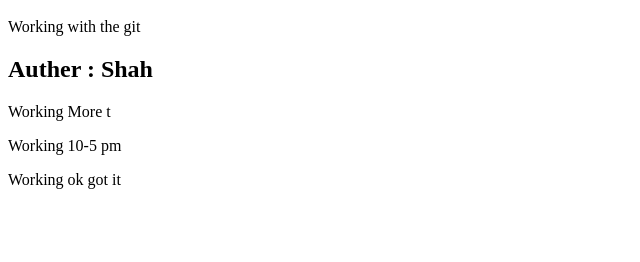
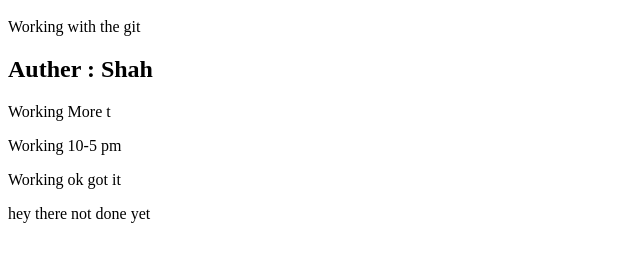
Before and after one commit to AnasMohammedShah/GitGithubMasterclass, a plain HTML site: page index.html in a window 1280 px wide. Shown: the part 48-310 px from the top of the page, without its empty margins (0-640 px from the left). Drawn offline with Linux system fonts and the light colour scheme.

Commit message:
new
headline

```diff
--- a/index.html
+++ b/index.html
@@ -12,3 +12,6 @@
 <div>
   <p>Working ok got it </p>
 </div>
+<div>
+  <h> hey there not done yet </h>
+</div>
```
